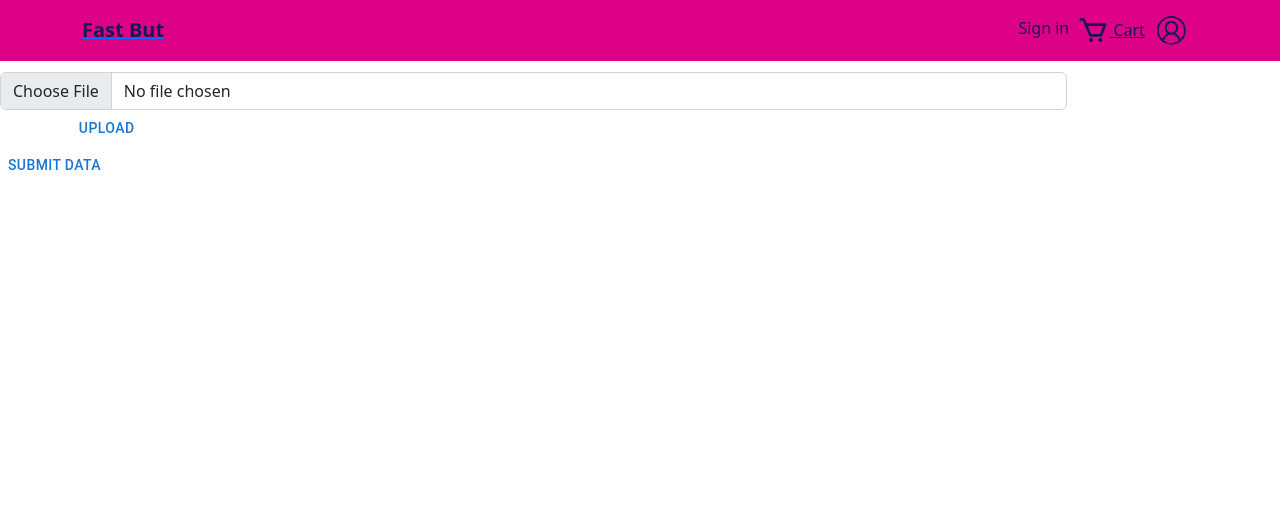
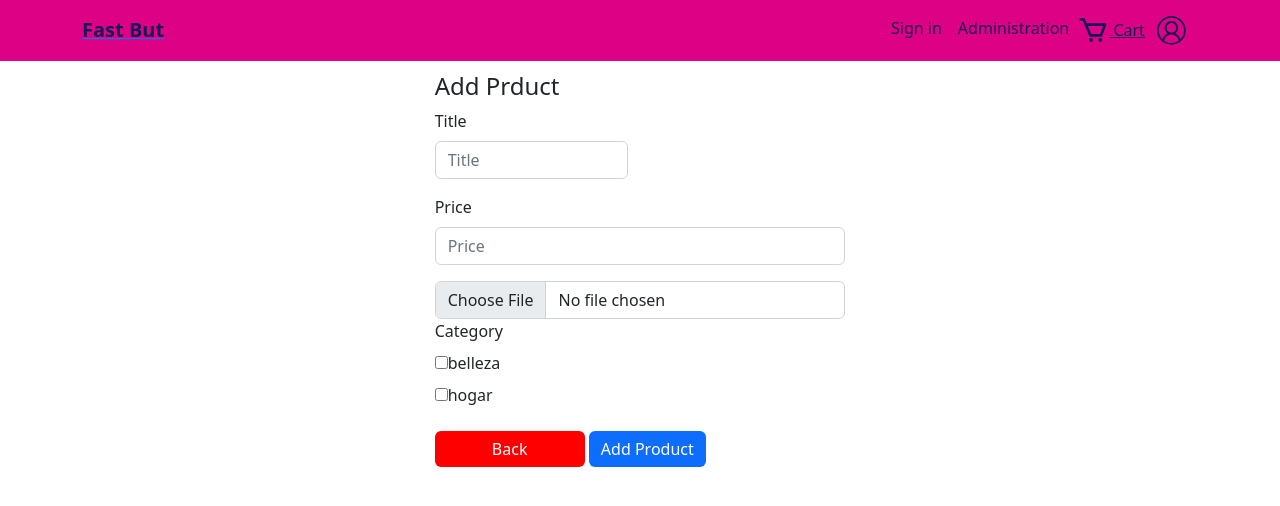
Before and after one commit to williams-max/frontend-fazt-buy, a React (Create React App) app: page /addProduct in a window 1280 px wide. Shown: the top 506 px of the page. Built offline with nearby package versions, Linux system fonts and the light colour scheme.

Commit message:
deploy vercel 6 front

```diff
--- a/src/App.js
+++ b/src/App.js
@@ -14,6 +14,7 @@ import SignIn from "./Pages/SignIn";
 import Register from "./Pages/Register";
 import MyAccount from "./Pages/MyAccount";
 import AddProduct from "./components/AddProduct";
+import Administration from "./Pages/Administration";
 
 function App() {
   return (
@@ -28,7 +29,7 @@ function App() {
         <Route exact path="/addProduct" element={<AddProduct />} />
         <Route exact path="/product-details/:productId" element={<ProductDetails />} />
 
-
+        <Route exact path="/administration" element={<Administration />} />
         <Route exact path="*" element={<MyAccount />} />
       </Routes>
     </BrowserRouter>
--- /dev/null
+++ b/src/Pages/Administration.js
@@ -0,0 +1,122 @@
+import { styled } from "@mui/material/styles";
+import Table from "@mui/material/Table";
+import TableBody from "@mui/material/TableBody";
+import TableCell, { tableCellClasses } from "@mui/material/TableCell";
+import TableContainer from "@mui/material/TableContainer";
+import TableHead from "@mui/material/TableHead";
+import TableRow from "@mui/material/TableRow";
+import Paper from "@mui/material/Paper";
+import { CardMedia ,Button} from "@mui/material";
+import React, { useEffect, useState } from "react";
+import { urlProduct,baseUrl } from "../Strings/apis";
+import {  useNavigate } from "react-router-dom";
+import axios from "axios";
+
+const StyledTableCell = styled(TableCell)(({ theme }) => ({
+  [`&.${tableCellClasses.head}`]: {
+    backgroundColor: theme.palette.common.black,
+    color: theme.palette.common.white,
+  },
+  [`&.${tableCellClasses.body}`]: {
+    fontSize: 14,
+  },
+}));
+
+const StyledTableRow = styled(TableRow)(({ theme }) => ({
+  "&:nth-of-type(odd)": {
+    backgroundColor: theme.palette.action.hover,
+  },
+  // hide last border
+  "&:last-child td, &:last-child th": {
+    border: 0,
+  },
+}));
+
+
+
+
+export default function CustomizedTables() {
+  const [productData, setProductData] = useState([]);
+const  navigate=useNavigate();
+  async function getResponse() {
+    const res = await fetch(
+      urlProduct
+    ).then((res) => res.json());
+
+    console.log("res ", res); //test
+    setProductData(await res);
+  }
+
+  useEffect(() => {
+    getResponse();
+  }, []);
+
+
+  const deleteProduct = async (idProduct )=>{
+    console.log("id product ",idProduct)
+    try {
+        const res= await axios.delete(`${urlProduct}/${idProduct}`)
+        console.log(res.data)
+
+        getResponse()
+    } catch (error) {
+
+    }
+  }
+  return (
+    <div>
+      <br />
+      <br />
+      <br />
+      <div style={{display:'flex',justifyContent:'flex-end'}}>
+        <Button style={{marginRight:'150px'}} onClick={()=>navigate("/addProduct")}>Add Product </Button>
+      </div>
+      <div style={{ width: "80%", margin: "auto" }}>
+        <TableContainer component={Paper}>
+          <Table sx={{ minWidth: 700 }} aria-label="customized table">
+            <TableHead>
+              <TableRow>
+                <StyledTableCell>Id</StyledTableCell>
+                <StyledTableCell align="right">Title</StyledTableCell>
+                <StyledTableCell align="right">Imagen</StyledTableCell>
+                <StyledTableCell align="right">Category</StyledTableCell>
+                <StyledTableCell align="right">Price</StyledTableCell>
+                <StyledTableCell align="right">Actiones</StyledTableCell>
+              </TableRow>
+            </TableHead>
+            <TableBody>
+              {productData.map((row, index) => (
+                <StyledTableRow key={index}>
+                  <StyledTableCell component="th" scope="row">
+                    {index+1}
+                  </StyledTableCell>
+                  <StyledTableCell align="right">{row.title}</StyledTableCell>
+                  <StyledTableCell align="right">
+                    <div style={{ width: "20px" }}>
+                      <CardMedia
+                        component="img"
+                        /*height="140"*/
+
+                        image={`${baseUrl}/${row.image}`  }
+                        alt="image"
+                      />
+                    </div>
+                  </StyledTableCell>
+                  <StyledTableCell align="right">
+                    {row.category}
+                  </StyledTableCell>
+                  <StyledTableCell align="right">{row.price}</StyledTableCell>
+                  <StyledTableCell>
+                    <Button variant="outlined" onClick={()=>deleteProduct(row.id)} color="error">
+                      Delete
+                    </Button>
+                  </StyledTableCell>
+                </StyledTableRow>
+              ))}
+            </TableBody>
+          </Table>
+        </TableContainer>
+      </div>
+    </div>
+  );
+}
--- a/src/Pages/Cart.js
+++ b/src/Pages/Cart.js
@@ -3,6 +3,7 @@ import { Button, Container, Col, Row, Table } from "react-bootstrap";
 import { useCart } from "react-use-cart";
 import { useThemeHook } from "../GlobalComponents/ThemeProvider";
 import { BsCartCheck, BsCartX } from "react-icons/bs";
+import { urlProduct,baseUrl,urlUser } from "../Strings/apis";
 
 import Box from "@mui/material/Box";
 //import Button from '@mui/material/Button';
@@ -22,8 +23,7 @@ const style = {
 };
 
 const Cart = () => {
- // const urlDev = "http://localhost:4000/"; //imagenes
-  const urlDev = "https://backend-fast-buy-production.up.railway.app/"
+
   const [theme] = useThemeHook();
   const [open, setOpen] = useState(false);
   const handleOpen = () => setOpen(true);
@@ -78,7 +78,7 @@ const Cart = () => {
                     >
                       <div style={{ padding: ".5rem" }}>
                         <img
-                          src={`${urlDev}${item.image}`}
+                          src={`${baseUrl}/${item.image}`}
                           style={{ width: "4rem" }}
                           alt={item.title}
                         />
--- a/src/Pages/Home.js
+++ b/src/Pages/Home.js
@@ -5,6 +5,8 @@ import { BiSearch } from "react-icons/bi";
 import SearchFilter from "react-filter-search";
 import ProductCard from "../components/ProductCard";
 import { Box, Grid, Typography } from "@mui/material";
+import { urlProduct } from "../Strings/apis";
+import axios from "axios";
 
 const Home = () => {
   const [theme] = useThemeHook();
@@ -18,7 +20,8 @@ const Home = () => {
   const [listDataHogar, setlistDataHogar] = useState([]);
 
   async function getResponse() {
-    const res = await fetch("https://backend-fast-buy-production.up.railway.app/api/v1/products").then(
+
+    const res = await fetch(urlProduct).then(
       (res) => res.json()
     );
 
--- a/src/Pages/Register.js
+++ b/src/Pages/Register.js
@@ -12,13 +12,14 @@ import { useThemeHook } from "../GlobalComponents/ThemeProvider";
 import PhoneInput from "react-phone-input-2";
 import "react-phone-input-2/lib/high-res.css";
 import axios from "axios";
+import { urlProduct,baseUrl,urlUser } from "../Strings/apis";
+
 
 const Register = () => {
   const [loading, setLoading] = useState(false);
   const [number, setNumber] = useState(null);
   const [theme] = useThemeHook();
 
-  const urlDev = "http://localhost:4000";
 
   const handleSubmit = async (event) => {
     const form = event.currentTarget;
@@ -35,7 +36,7 @@ const Register = () => {
       console.log(username, password, firstname, lastname, email, number);
 
       try {
-        const res = await axios.post(`${urlDev}/api/v1/employees`, {
+        const res = await axios.post(urlUser, {
           first_name: firstname,
           last_name: lastname,
           email: email,
--- a/src/Pages/SignIn.js
+++ b/src/Pages/SignIn.js
@@ -16,10 +16,11 @@ import { AiOutlineUser } from "react-icons/ai";
 import { VscKey } from "react-icons/vsc";
 import { Box } from "@mui/system";
 import axios from "axios";
+import { urlProduct,baseUrl,urlUser } from "../Strings/apis";
 
 const SignIn = () => {
 
-  const urlDev='http://localhost:4000'
+
   const [loading, setLoading] = useState(false);
   const [theme] = useThemeHook();
   const [listDataEmployes,setListaDataEmployes]=useState([])
@@ -31,7 +32,7 @@ const SignIn = () => {
   },[]);
 const loadEmployes = async ()=> {
   try {
-   const res=await axios.get(`${urlDev}/api/v1/employees`)
+   const res=await axios.get(urlUser)
    console.log("res " ,res.data)
    setListaDataEmployes(res.data)
 
--- /dev/null
+++ b/src/Strings/apis.js
@@ -0,0 +1,15 @@
+
+//Dev
+//export const baseUrl = "http://localhost:4000";
+//Product
+export const baseUrl = "https://backend-fast-buy-production.up.railway.app";
+
+
+//product
+export const urlProduct = baseUrl + "/api/v1/products"; //PUT //GET //DELETE //POST
+
+export const urlUser = baseUrl + "/api/v1/employees"; //PUT //GET //DELETE//POST
+//user
+export const registerUser = baseUrl + "";
+export const loginUser = baseUrl + "";
+export const logoutUser = baseUrl + "";
--- a/src/components/AddProduct.js
+++ b/src/components/AddProduct.js
@@ -1,70 +1,266 @@
-import React,{useState} from "react";
+import React, { useState, useEffect } from "react";
 //import { Button, Card } from "react-bootstrap";
 import {
-  Button,
+  //  Button,
   Card,
   CardContent,
   CardMedia,
   Typography,
 } from "@mui/material";
-import { useThemeHook } from "../GlobalComponents/ThemeProvider";
+
+import {
+  Container,
+  Row,
+  Col,
+  Button,
+  Form,
+  Spinner,
+  InputGroup,
+} from "react-bootstrap";
+import axios from "axios";
+
 import { useCart } from "react-use-cart";
 import { BsCartPlus } from "react-icons/bs";
 //import { Link } from "@reach/router";
 
-import { Link } from "react-router-dom";
+import { Link,useNavigate } from "react-router-dom";
 const AddProduct = () => {
- // let { image, price, title, id } = props.data;
+  const navigate=useNavigate()
+  // let { image, price, title, id } = props.data;
 
-  const [theme] = useThemeHook();
   const { addItem } = useCart();
 
   const addToCart = () => {
     //addItem(props.data);
   };
 
-  const [file, setFile] = useState(null)
+  const [file, setFile] = useState(null);
+  const [checkBelleza, setCheckBelleza] = useState(false);
+  const [checkHogar, setCheckHogar] = useState(false);
 
-  const selectedHandler = e => {
+  const urlDev = "http://localhost:4000";
+  const selectedHandler = (e) => {
+    console.log("dddd ", e.target.files[0]);
+    setFile(e.target.files[0]);
+  };
 
-    console.log("dddd ",e.target.files[0])
-    setFile(e.target.files[0])
-  }
-
-  const sendHandler = () => {
-    if(!file){
-      alert('you must upload file')
-      return
+  const sendHandler = async () => {
+    if (!file) {
+      alert("you must upload file");
+      return;
     }
 
-    const formdata = new FormData()
-    formdata.append('image', file)
-//'http://localhost:4000/api/v1/products/v2/addimg'
-   // https://backend-fast-buy-production.up.railway.app/
-    fetch('https://backend-fast-buy-production.up.railway.app/api/v1/products/v2/addimg', {
-      method: 'POST',
-      body: formdata
-    })
-    .then(res => res.text())
-    .then(res => console.log(res))
-    .catch(err => {
-      console.error(err)
-    })
+    const formdata = new FormData();
+    formdata.append("image", file);
+    formdata.append("name", "tony");
 
-    document.getElementById('fileinput').value = null
+    // https://backend-fast-buy-production.up.railway.app/
+    try {
+      const res = await axios.post(
+        `${urlDev}/api/v1/products/v2/addimg`,
+        formdata,
 
-    setFile(null)
-  }
+        {
+          headers: {
+            "Content-Type": "multipart/form-data",
+          },
+        }
+      );
+    } catch (error) {}
+    /*
+    fetch(
+    `${urlDev}/api/v1/products/v2/addimg`,
+      {
+        method: "POST",
+        body: formdata,
+      }
+    )
+      .then((res) => res.text())
+      .then((res) => console.log(res))
+      .catch((err) => {
+        console.error(err);
+      });*/
+
+    document.getElementById("fileinput").value = null;
+
+    setFile(null);
+  };
+
+  const [loading, setLoading] = useState(false);
+  const [number, setNumber] = useState(null);
+
+  const handleSubmit = async (event) => {
+    const form = event.currentTarget;
+    event.preventDefault();
+
+    if(!checkBelleza && !checkHogar){
+      alert("seleccione una categoria")
+      return;
+    }
+
+    var category=""
+    if(checkBelleza && !checkHogar){
+      category="belleza"
+    }
+    if(!checkBelleza && checkHogar){
+      category="hogar"
+    }
+
+    const title = form.title.value;
+    const price = form.price.value;
+
+    if (title && price) {
+     // setLoading(true);
+      console.log("call api here");
+      console.log(title, price);
+
+
+      if (!file) {
+        alert("you must upload file");
+        return;
+      }
+
+      const formdata = new FormData();
+      formdata.append("image", file);
+      formdata.append("price",price);
+      formdata.append("title",title);
+      formdata.append("category",category);
+
+      try {
+        const res = await axios.post(
+          `${urlDev}/api/v1/products/v2/addimg`,
+          formdata,
+
+          {
+            headers: {
+              "Content-Type": "multipart/form-data",
+            },
+          }
+        );
+        navigate(-1)
+      } catch (error) {
+        console.log(error.response); // this is the main part. Use the response property from the error object
+
+        return error.response;
+      }
+
+
+      document.getElementById("fileinput").value = null;
+
+      setFile(null);
+
+    }
+  };
+
+  const handleCheckBelleza = (e) => {
+    console.log(e.target.checked);
+    setCheckBelleza(e.target.checked);
+    if (e.target.value) {
+      setCheckHogar(false);
+    }
+  };
+  const handleCheckHogar = (e) => {
+    console.log(e.target.checked);
+    setCheckHogar(e.target.checked);
+    if (e.target.value) {
+      setCheckBelleza(false);
+    }
+  };
+
   return (
     <>
-     <br/><br/><br/>
-     <div className="col-10">
-              <input id="fileinput" onChange={selectedHandler} className="form-control" type="file"/>
+      <br />
+      <br />
+      <br />
+
+     {/* <div className="col-2">
+        <Button
+          onClick={sendHandler}
+          type="Button"
+          className="btn btn-primary col-12"
+        >
+          Upload
+        </Button>
+      </div>*/}
+
+      <Row className="justify-content-center">
+        <Col xs={11} sm={10} md={8} lg={4}>
+          <h4>Add Prduct</h4>
+          <Form onSubmit={handleSubmit}>
+            <Row>
+              <Form.Group className="mb-3 col-lg-6">
+                <Form.Label>Title</Form.Label>
+                <Form.Control
+                  name="title"
+                  type="text"
+                  placeholder="Title"
+                  required
+                />
+              </Form.Group>
+            </Row>
+            <Form.Group className="mb-3">
+              <Form.Label>Price</Form.Label>
+              <Form.Control
+                name="price"
+                type="text"
+                placeholder="Price"
+                required
+              />
+            </Form.Group>
+            <div style={{ width: "100%" }}>
+              <input
+                id="fileinput"
+                onChange={selectedHandler}
+                className="form-control"
+                type="file"
+              />
             </div>
-            <div className="col-2">
-              <Button onClick={sendHandler} type="Button" className="btn btn-primary col-12">Upload</Button>
-            </div>
-    <Button>submit data</Button>
+            <Form.Group className="mb-3">
+              <Form.Label>Category</Form.Label>
+
+              <div>
+                <input
+                  type="checkbox"
+                  checked={checkBelleza}
+                  onChange={(e) => handleCheckBelleza(e)}
+                />
+                <Form.Label>belleza</Form.Label>
+              </div>
+              <div>
+                <input
+                  type="checkbox"
+                  checked={checkHogar}
+                  onChange={(e) => handleCheckHogar(e)}
+                />
+                <Form.Label>hogar</Form.Label>
+              </div>
+            </Form.Group>
+            <Button
+              style={{ border: 0, backgroundColor: "red", width: "150px" }}
+              onClick={()=> navigate(-1)}
+            >
+              Back
+            </Button>
+            &nbsp;
+            <Button type="submit" disabled={loading} style={{ border: 0 }}>
+              {loading ? (
+                <>
+                  <Spinner
+                    as="span"
+                    animation="grow"
+                    size="sm"
+                    role="status"
+                    aria-hidden="true"
+                  />
+                  &nbsp;Loading...
+                </>
+              ) : (
+                "Add Product"
+              )}
+            </Button>
+          </Form>
+        </Col>
+      </Row>
     </>
   );
 };
--- a/src/components/Header.js
+++ b/src/components/Header.js
@@ -52,6 +52,12 @@ const Header = () => {
               </Link>
 
               <Link
+               to="/administration"
+               className={`nav-link ${darkMode? 'text-dark-primary' : 'text-light-primary'}`}>
+                Administration
+              </Link>
+
+              <Link
                 to="/cart"
                 className={`${darkMode? 'text-dark-primary': 'text-light-primary'} d-flex align-items-center`}
               >
--- a/src/components/ProductCard.js
+++ b/src/components/ProductCard.js
@@ -10,6 +10,7 @@ import {
 import { useThemeHook } from "../GlobalComponents/ThemeProvider";
 import { useCart } from "react-use-cart";
 import { BsCartPlus } from "react-icons/bs";
+import { urlProduct,baseUrl } from "../Strings/apis";
 //import { Link } from "@reach/router";
 
 import { Link } from "react-router-dom";
@@ -44,7 +45,7 @@ const ProductCard = (props) => {
               component="img"
               /*height="140"*/
 
-              image={'https://backend-fast-buy-production.up.railway.app/'+image}
+              image={`${baseUrl}`+`/${image}`}
               alt="image"
             />
           </div>
```
